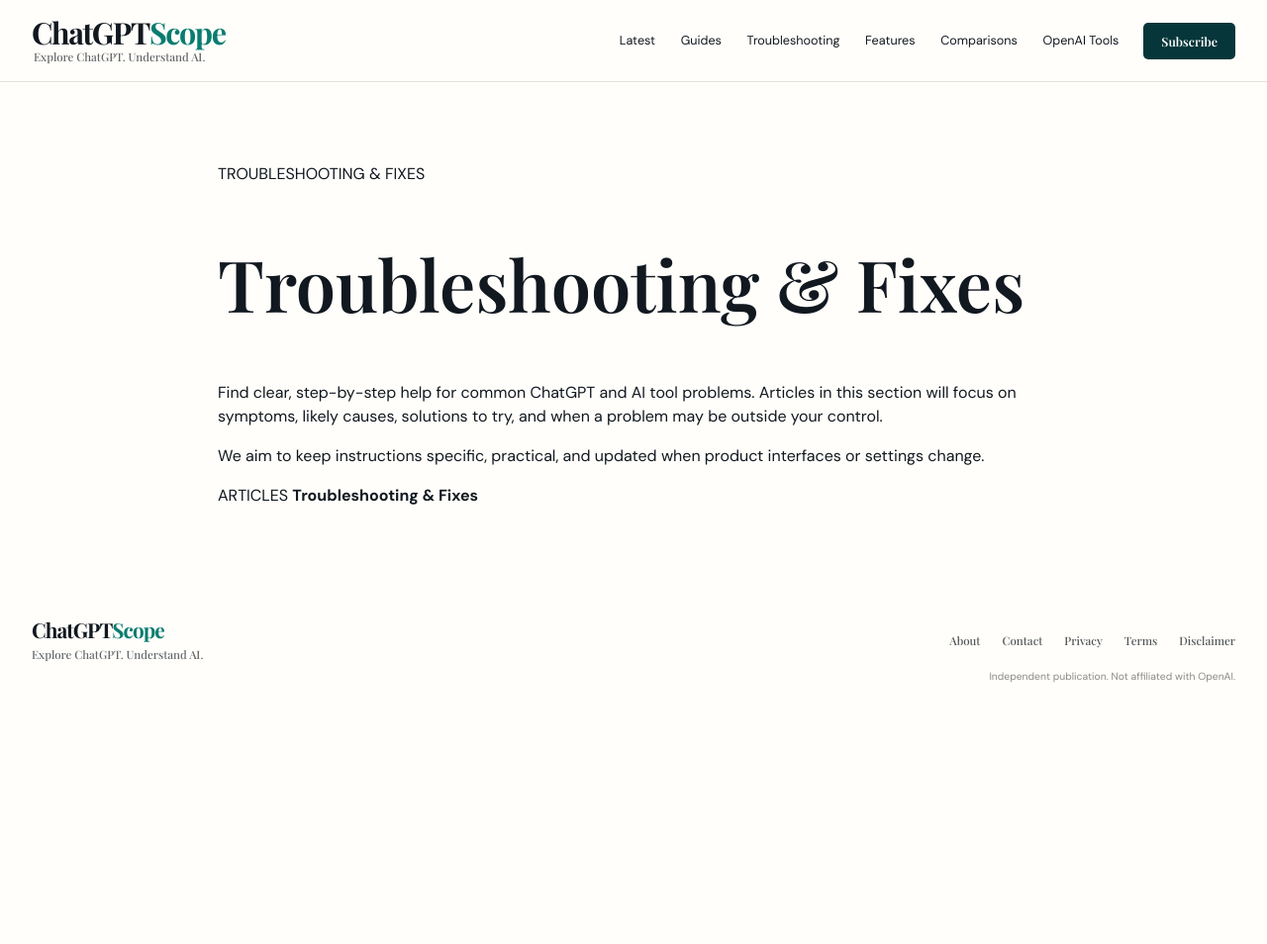
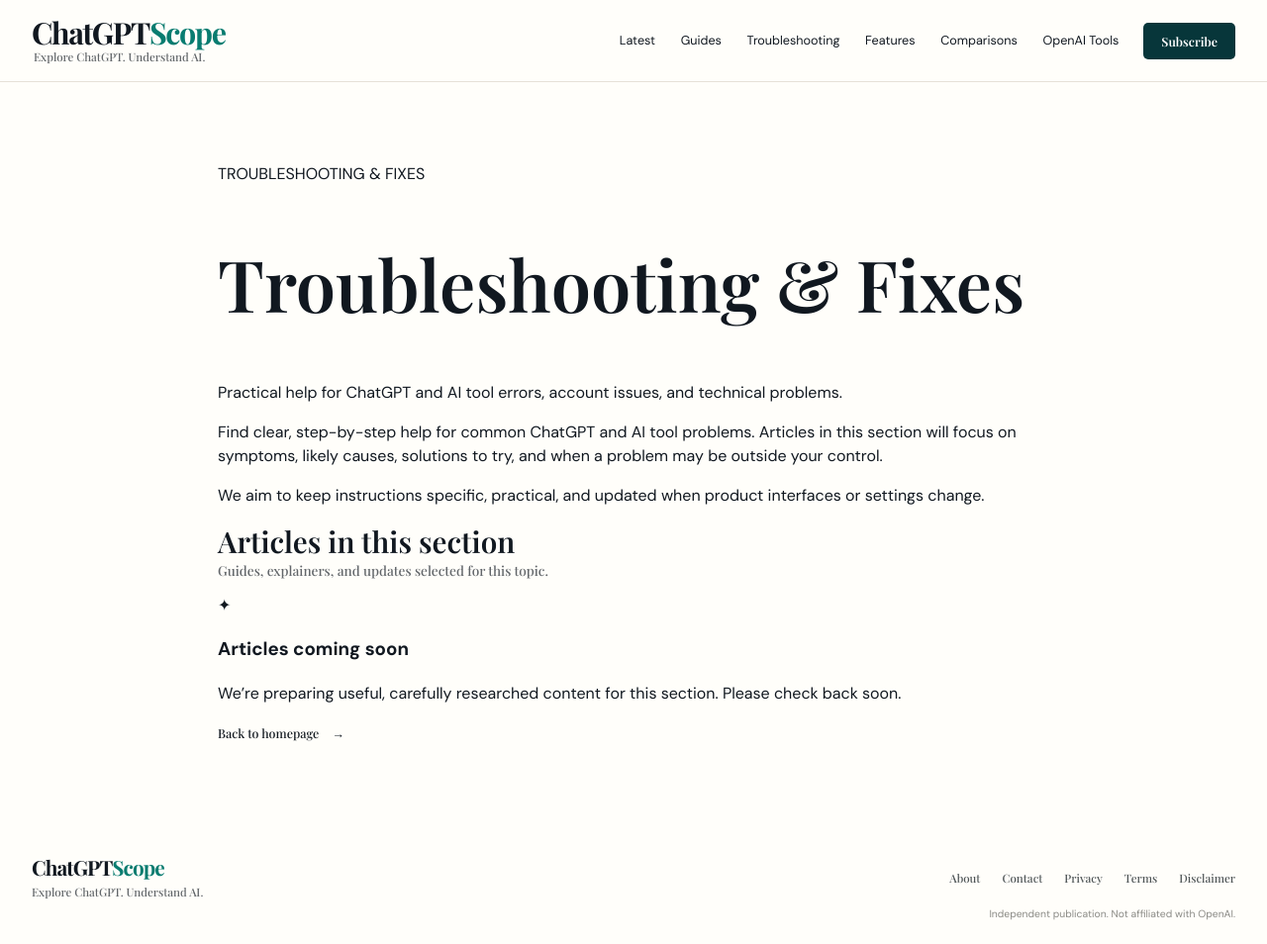
Before and after one commit to todaysnewsai/ChatGPTScope, a Jekyll site: the page built from troubleshooting/index.md, in a window 1280 px wide and 954 px high. Shown: the whole window at 99% size. Built offline with Jekyll 4.4.1, drawn with Linux system fonts in a browser that asks for light colours.

Commit message:
Improve category pages with article grids and empty states

```diff
--- a/_layouts/page.html
+++ b/_layouts/page.html
@@ -4,34 +4,45 @@
 <article class="page container{% if page.category %} page-category{% endif %}">
   <p class="eyebrow">{{ page.title | upcase }}</p>
   <h1>{{ page.title }}</h1>
-  {{ content }}
+  {% if page.description %}<p class="category-intro">{{ page.description }}</p>{% endif %}
+  <div class="page-content">{{ content }}</div>
 
   {% if page.category %}
-  {% assign fallback_images = "https://images.unsplash.com/photo-1485827404703-89b55fcc595e?auto=format&fit=crop&w=900&q=85|https://images.unsplash.com/photo-1677442136019-21780ecad995?auto=format&fit=crop&w=900&q=85|https://images.unsplash.com/photo-1555066931-4365d14bab8c?auto=format&fit=crop&w=900&q=85|https://images.unsplash.com/photo-1518770660439-4636190af475?auto=format&fit=crop&w=900&q=85|https://images.unsplash.com/photo-1591405351990-4726e331f141?auto=format&fit=crop&w=900&q=85|https://images.unsplash.com/photo-1558494949-ef010cbdcc31?auto=format&fit=crop&w=900&q=85|https://images.unsplash.com/photo-1633412802994-5c058f151b66?auto=format&fit=crop&w=900&q=85|https://images.unsplash.com/photo-1573804633927-bfcbcd909acd?auto=format&fit=crop&w=900&q=85" | split: "|" %}
+    {% assign fallback_images = "https://images.unsplash.com/photo-1677442136019-21780ecad995?auto=format&fit=crop&w=900&q=85|https://images.unsplash.com/photo-1555066931-4365d14bab8c?auto=format&fit=crop&w=900&q=85|https://images.unsplash.com/photo-1518770660439-4636190af475?auto=format&fit=crop&w=900&q=85|https://images.unsplash.com/photo-1558494949-ef010cbdcc31?auto=format&fit=crop&w=900&q=85|https://images.unsplash.com/photo-1591405351990-4726e331f141?auto=format&fit=crop&w=900&q=85|https://images.unsplash.com/photo-1633412802994-5c058f151b66?auto=format&fit=crop&w=900&q=85|https://images.unsplash.com/photo-1573804633927-bfcbcd909acd?auto=format&fit=crop&w=900&q=85|https://images.unsplash.com/photo-1485827404703-89b55fcc595e?auto=format&fit=crop&w=900&q=85" | split: "|" %}
+    {% assign card_index = 0 %}
+    {% assign category_posts = site.posts | where_exp: "post", "post.categories contains page.category" %}
     <section class="category-articles" aria-label="{{ page.title }} articles">
-    <div class="category-articles-heading">
-      <span>ARTICLES</span>
-      <strong>{{ page.title }}</strong>
+      <div class="latest-heading category-heading">
+        <div>
+          <h2>Articles in this section</h2>
+          <p>Guides, explainers, and updates selected for this topic.</p>
         </div>
-    <div class="news-grid">
-      {% assign card_index = 0 %}
-      {% for post in site.posts %}
-        {% if post.categories contains page.category %}
+      </div>
+      {% if category_posts.size > 0 %}
+        <div class="article-grid">
+          {% for post in category_posts %}
             {% assign image_index = card_index | modulo: 8 %}
             {% assign post_image = post.image | default: fallback_images[image_index] %}
-          <a class="news-card" href="{{ post.url | relative_url }}">
-            <div class="news-image" style="background-image:url('{{ post_image }}')"></div>
-            <div class="news-body">
-              <span>{{ post.categories | first | upcase }}</span>
+            <a class="article-card" href="{{ post.url | relative_url }}">
+              <img src="{{ post_image }}" alt="{{ post.title | escape }}" loading="lazy">
+              <div class="article-card-content">
+                <span class="article-category">{{ page.title | upcase }}</span>
                 <h3>{{ post.title }}</h3>
-              <p>{{ post.description }}</p>
-              <small>{{ post.date | date: "%b %-d, %Y" | upcase }}</small>
+                {% if post.description %}<p>{{ post.description }}</p>{% else %}<p>{{ post.excerpt | strip_html | truncate: 145 }}</p>{% endif %}
+                <time datetime="{{ post.date | date_to_xmlschema }}">{{ post.date | date: "%b %-d, %Y" }}</time>
               </div>
             </a>
             {% assign card_index = card_index | plus: 1 %}
-        {% endif %}
           {% endfor %}
         </div>
+      {% else %}
+        <div class="category-empty">
+          <span class="category-empty-mark" aria-hidden="true">✦</span>
+          <h3>Articles coming soon</h3>
+          <p>We’re preparing useful, carefully researched content for this section. Please check back soon.</p>
+          <a class="text-link" href="{{ '/' | relative_url }}">Back to homepage <span>→</span></a>
+        </div>
+      {% endif %}
     </section>
   {% endif %}
 </article>
```
Lines whose indentation alone changed are shown as unchanged.
